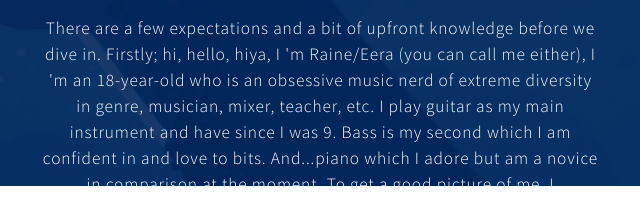
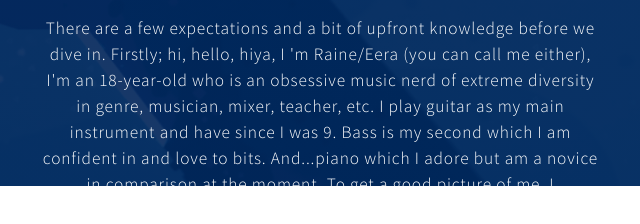
Before and after one commit to raineeera/music-theory-with-raine, a plain HTML site: page index.html in a window 1280 px wide. Both pictures are taken after a click on the link "Start". Shown: the part 614-838 px from the top of the page, 320-960 px from the left. Drawn offline with nearby package versions, Linux system fonts and the light colour scheme.

Commit message:
Update index.html

```diff
--- a/index.html
+++ b/index.html
@@ -1651,7 +1651,7 @@
                             </span>
                             <br/>
                             <br/>
-                            <span>There are a few expectations and a bit of upfront knowledge before we dive in. Firstly; hi, hello, hiya, I &#39;m Raine/Eera (you can call me either), I &#39;m an 18-year-old who is an obsessive music nerd of extreme diversity in genre, musician, mixer, teacher, etc. I play guitar as my main instrument and have since I was 9. Bass is my second which I am confident in and love to bits. And...piano which I adore but am a novice in comparison at the moment. To get a good picture of me, I recommend you listen to my music, it is on Spotify and Bandcamp.</span>
+                            <span>There are a few expectations and a bit of upfront knowledge before we dive in. Firstly; hi, hello, hiya, I &#39;m Raine/Eera (you can call me either), I'm an 18-year-old who is an obsessive music nerd of extreme diversity in genre, musician, mixer, teacher, etc. I play guitar as my main instrument and have since I was 9. Bass is my second which I am confident in and love to bits. And...piano which I adore but am a novice in comparison at the moment. To get a good picture of me, I recommend you listen to my music, it is on Spotify and Bandcamp.</span>
                         </p>
                         <ul id="icons01" class="icons">
                             <li>
```
